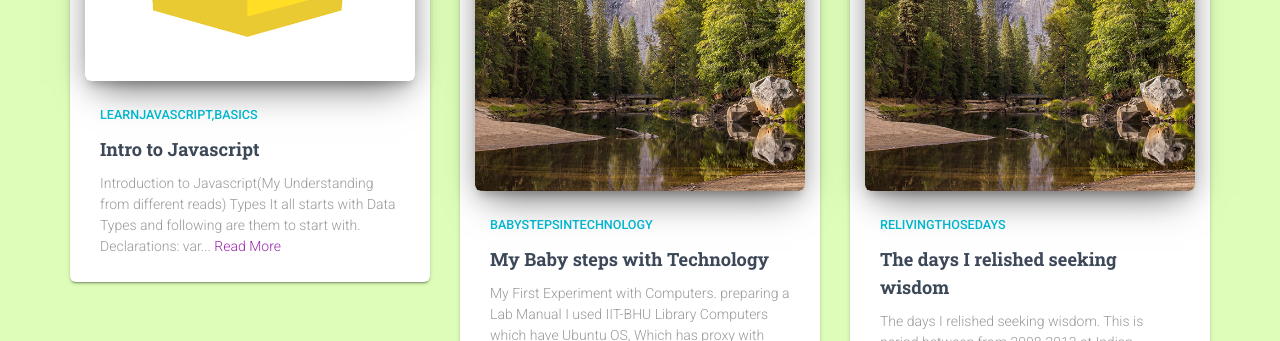
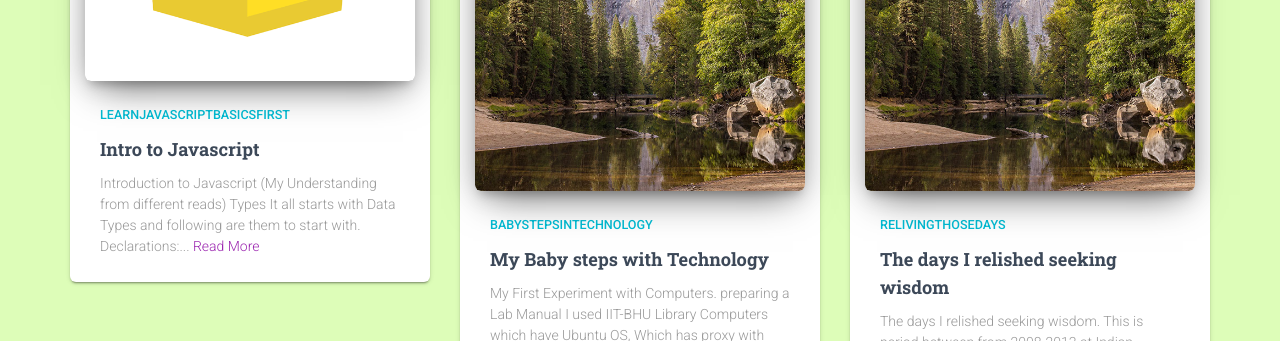
Before and after one commit to rteja91/rteja91.github.io, a Jekyll site: the page built from index.html, in a window 1280 px wide and 900 px high, scrolled down 3803 px. Shown: the part 157-498 px from the top of the window. Built offline with Jekyll 4.4.1, drawn with Linux system fonts in a browser that asks for light colours; nearby versions of some CDN libraries.

Commit message:
js blog started

```diff
--- a/_posts/2018-12-10-intro-to-Javascript.html
+++ b/_posts/2018-12-10-intro-to-Javascript.html
@@ -2,17 +2,18 @@
 layout: post
 title:  "Intro to Javascript"
 date:   2017-02-10 18:19:20 +0530
-categories: learnJavascript,Basics
+categories: learnJavascriptBasicsFirst
 comments: true
 abstractimg: /assets/img/blogimg/JavaScript.png
 ---
-<h2>Introduction to Javascript(My Understanding from different reads)</h2>
+<h2>Introduction to Javascript</h2>
+<h6>(My Understanding from different reads)</h6>
 
 <h3>Types</h3>
 
 It all starts with Data Types and following are them to start with.
 
-Declarations:
+<h5>Declarations:</h5>
 <pre>
     var a;          // Declaration
     a = 0;          // a has a value.
```
